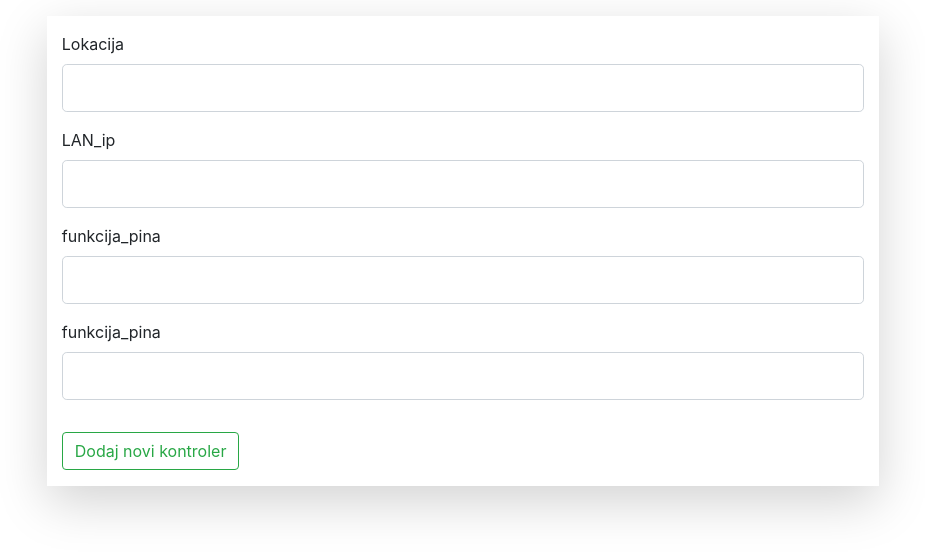
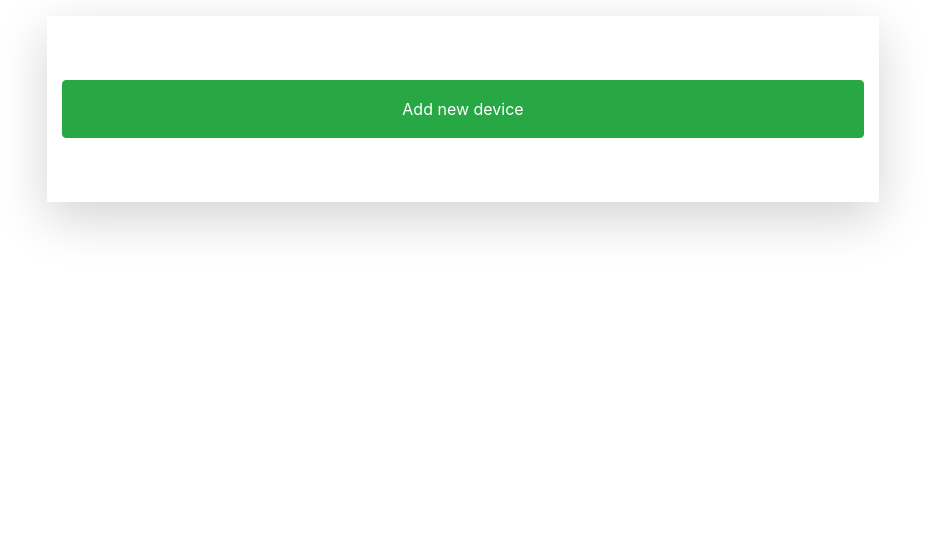
Before and after one commit to Naponoel/home-automation, a Flask app: template webapp/templates/postavke.html in a window 1280 px wide. Shown: the part 56-612 px from the top of the page, without its empty margins (177-1102 px from the left). Run offline with Flask 2, Linux system fonts and the light colour scheme; the template is opened without the code that fills it: values that come from a table or form of the project are taken from there, others are empty; some libraries are stand-ins or nearby versions.

Commit message:
Added "Add new device" button and simple working functionality

```diff
--- a/webapp/static/js/postavke.js
+++ b/webapp/static/js/postavke.js
@@ -9,18 +9,23 @@ $(function() {
     });
 });
 
-let getData = function(array){
+document.getElementById("new-device").addEventListener('click', function () {
+    addNewController();
+});
 
+let addNewController = function(){
+    console.log('yee')
 }
 
+
 let createData = function(array){
-    let container = document.getElementById("existing-controllers");
+    let container = document.getElementById("container");
 
     for (let i = 0; i < array.length; i++){
         console.log(array[i]);
         let controllerData = document.createElement("div");
         let headerButton = document.createElement("button");
-        headerButton.className = "btn btn-primary w-100 mt-3";
+        headerButton.className = "btn btn-outline-primary w-100 my-3";
         headerButton.id = String(i + 1);
         headerButton.innerHTML = array[i].komponenta;
 
@@ -51,11 +56,24 @@ let createData = function(array){
                 inputButton.innerHTML = 'Promjeni';
                 inputButton.type = 'button';
                 inputButton.addEventListener('click', function () {
-                    console.log('SQL komponenta: ' + headerButton.innerHTML);
-                    console.log('SQL ID komponente: ' + headerButton.id);
-                    console.log('Subsection: ' + key);
-                    console.log('Current value: ' + span.placeholder);
-                    console.log('New value: ' + span.value);
+                    // console.log('SQL komponenta: ' + headerButton.innerHTML);
+                    // console.log('SQL ID komponente: ' + headerButton.id);
+                    // console.log('Subsection: ' + key);
+                    // console.log('Current value: ' + span.placeholder);
+                    // console.log('New value: ' + span.value);
+                    $.ajax({
+                        data : {
+                            komponenta : headerButton.innerHTML,
+                            sqlID : headerButton.id,
+                            subsection : key,
+                            currentValue : span.placeholder,
+                            newValue : span.value
+                        },
+                        type : 'POST',
+                        url : 'controller-update'
+                    }).done(function (data) {
+                        console.log(data);
+                    });
                 });
                 buttonHolder.appendChild(inputButton);
 
--- a/webapp/templates/postavke.html
+++ b/webapp/templates/postavke.html
@@ -21,74 +21,78 @@
 {% endblock %}
 
 {% block body %}
-<div class="container w-75 shadow-lg" id="container">
-    <div id="existing-controllers">
+<div class="container w-75 shadow-lg py-3" id="container">
+    <div class="w-100 py-5">
+        <button class="btn btn-success w-100 py-3" id="new-device">Add new device</button>
+    </div>
+
 <!--        Javascript appends response here!-->
-    </div>
-    <div class="row" id="komponenta">
-        <div class="col-md-12">
-             <form method="POST" action="" novalidate>
-                 {{ form.hidden_tag() }}
-                 <fieldset class="form-group mt-3">
-                     <div class="form-group">
-                         {{ form.lokacija.label(class="form-control-label") }}
-                             {% if form.lokacija.errors %}
-                                {{ form.lokacija(class="form-control form-control-lg is-invalid") }}
-                                <div class="invalid-feedback">
-                                    {% for error in form.lokacija.errors %}
-                                        <span>{{ error }}</span>
-                                    {% endfor %}
-                                </div>
-                             {% else %}
-                                 {{ form.lokacija(class="form-control form-control-lg") }}
-                             {% endif %}
-                     </div>
-                     <div class="form-group">
-                         {{ form.LAN_ip.label(class="form-control-label") }}
-                             {% if form.LAN_ip.errors %}
-                                {{ form.LAN_ip(class="form-control form-control-lg is-invalid") }}
-                                <div class="invalid-feedback">
-                                    {% for error in form.LAN_ip.errors %}
-                                        <span>{{ error }}</span>
-                                    {% endfor %}
-                                </div>
-                             {% else %}
-                                 {{ form.LAN_ip(class="form-control form-control-lg") }}
-                             {% endif %}
-                     </div>
-                     <div class="form-group">
-                         {{ form.funkcija_pina.label(class="form-control-label") }}
-                             {% if form.funkcija_pina.errors %}
-                                {{ form.funkcija_pina(class="form-control form-control-lg is-invalid") }}
-                                <div class="invalid-feedback">
-                                    {% for error in form.funkcija_pina.errors %}
-                                        <span>{{ error }}</span>
-                                    {% endfor %}
-                                </div>
-                             {% else %}
-                                 {{ form.funkcija_pina(class="form-control form-control-lg") }}
-                             {% endif %}
-                     </div>
-                     <div class="form-group">
-                         {{ form.funkcija_pina.label(class="form-control-label") }}
-                             {% if form.funkcija_pina.errors %}
-                                {{ form.funkcija_pina(class="form-control form-control-lg is-invalid") }}
-                                <div class="invalid-feedback">
-                                    {% for error in form.funkcija_pina.errors %}
-                                        <span>{{ error }}</span>
-                                    {% endfor %}
-                                </div>
-                             {% else %}
-                                 {{ form.funkcija_pina(class="form-control form-control-lg") }}
-                             {% endif %}
-                     </div>
-                 </fieldset>
-                 <div class="form-group">
-                     {{ form.submit(class="btn btn-outline-success") }}
-                 </div>
-             </form>
-        </div>
-    </div>
+
+
+<!--    <div class="row" id="komponenta">-->
+<!--        <div class="col-md-12">-->
+<!--             <form method="POST" action="" novalidate>-->
+<!--                 {{ form.hidden_tag() }}-->
+<!--                 <fieldset class="form-group mt-3">-->
+<!--                     <div class="form-group">-->
+<!--                         {{ form.lokacija.label(class="form-control-label") }}-->
+<!--                             {% if form.lokacija.errors %}-->
+<!--                                {{ form.lokacija(class="form-control form-control-lg is-invalid") }}-->
+<!--                                <div class="invalid-feedback">-->
+<!--                                    {% for error in form.lokacija.errors %}-->
+<!--                                        <span>{{ error }}</span>-->
+<!--                                    {% endfor %}-->
+<!--                                </div>-->
+<!--                             {% else %}-->
+<!--                                 {{ form.lokacija(class="form-control form-control-lg") }}-->
+<!--                             {% endif %}-->
+<!--                     </div>-->
+<!--                     <div class="form-group">-->
+<!--                         {{ form.LAN_ip.label(class="form-control-label") }}-->
+<!--                             {% if form.LAN_ip.errors %}-->
+<!--                                {{ form.LAN_ip(class="form-control form-control-lg is-invalid") }}-->
+<!--                                <div class="invalid-feedback">-->
+<!--                                    {% for error in form.LAN_ip.errors %}-->
+<!--                                        <span>{{ error }}</span>-->
+<!--                                    {% endfor %}-->
+<!--                                </div>-->
+<!--                             {% else %}-->
+<!--                                 {{ form.LAN_ip(class="form-control form-control-lg") }}-->
+<!--                             {% endif %}-->
+<!--                     </div>-->
+<!--                     <div class="form-group">-->
+<!--                         {{ form.funkcija_pina.label(class="form-control-label") }}-->
+<!--                             {% if form.funkcija_pina.errors %}-->
+<!--                                {{ form.funkcija_pina(class="form-control form-control-lg is-invalid") }}-->
+<!--                                <div class="invalid-feedback">-->
+<!--                                    {% for error in form.funkcija_pina.errors %}-->
+<!--                                        <span>{{ error }}</span>-->
+<!--                                    {% endfor %}-->
+<!--                                </div>-->
+<!--                             {% else %}-->
+<!--                                 {{ form.funkcija_pina(class="form-control form-control-lg") }}-->
+<!--                             {% endif %}-->
+<!--                     </div>-->
+<!--                     <div class="form-group">-->
+<!--                         {{ form.funkcija_pina.label(class="form-control-label") }}-->
+<!--                             {% if form.funkcija_pina.errors %}-->
+<!--                                {{ form.funkcija_pina(class="form-control form-control-lg is-invalid") }}-->
+<!--                                <div class="invalid-feedback">-->
+<!--                                    {% for error in form.funkcija_pina.errors %}-->
+<!--                                        <span>{{ error }}</span>-->
+<!--                                    {% endfor %}-->
+<!--                                </div>-->
+<!--                             {% else %}-->
+<!--                                 {{ form.funkcija_pina(class="form-control form-control-lg") }}-->
+<!--                             {% endif %}-->
+<!--                     </div>-->
+<!--                 </fieldset>-->
+<!--                 <div class="form-group">-->
+<!--                     {{ form.submit(class="btn btn-outline-success") }}-->
+<!--                 </div>-->
+<!--             </form>-->
+<!--        </div>-->
+<!--    </div>-->
 </div>
 <script type="module" src="../static/js/postavke.js"></script>
 {% endblock %}
```
Also changed, not shown: webapp/backend/routes.py (+9 -1 lines).
